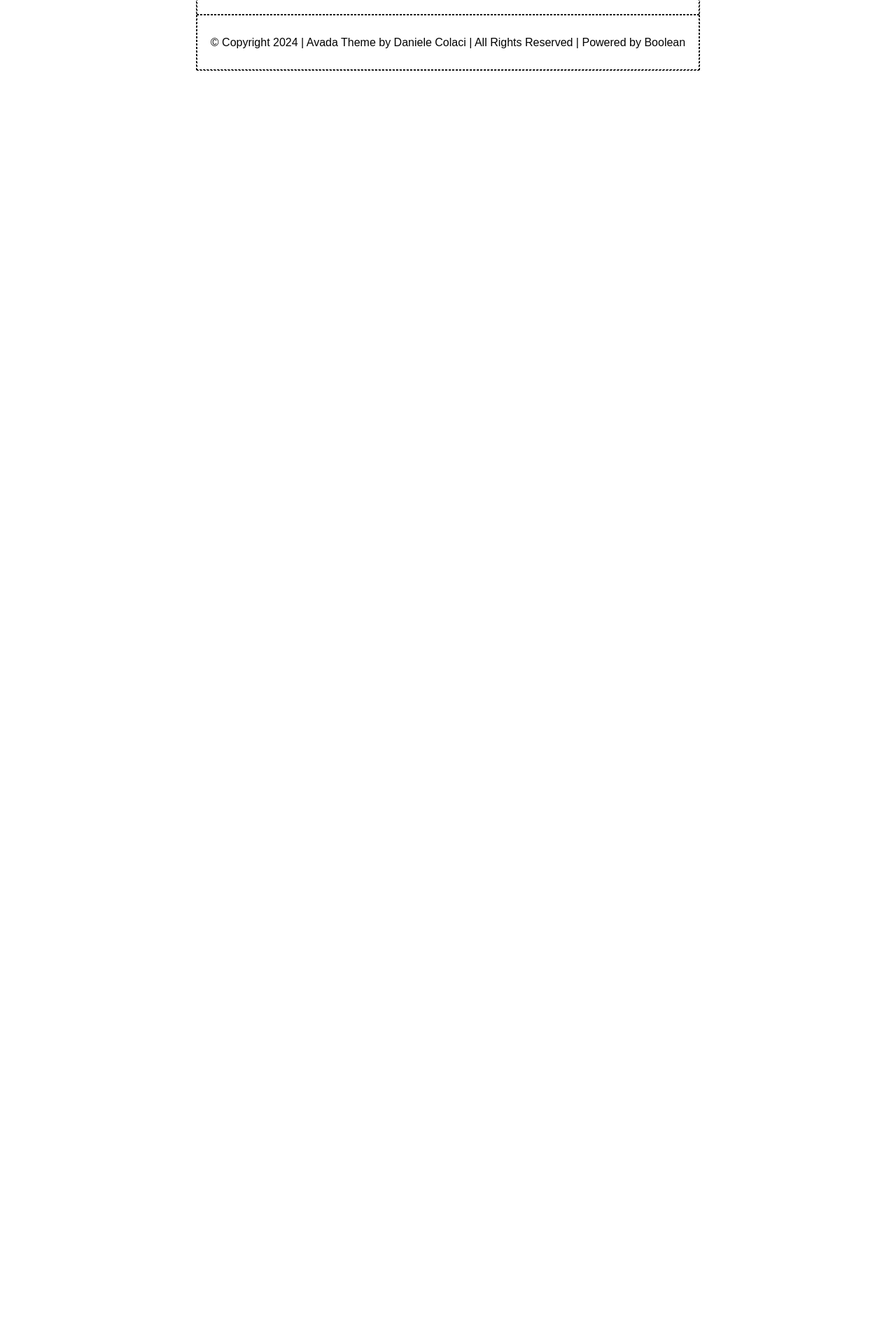
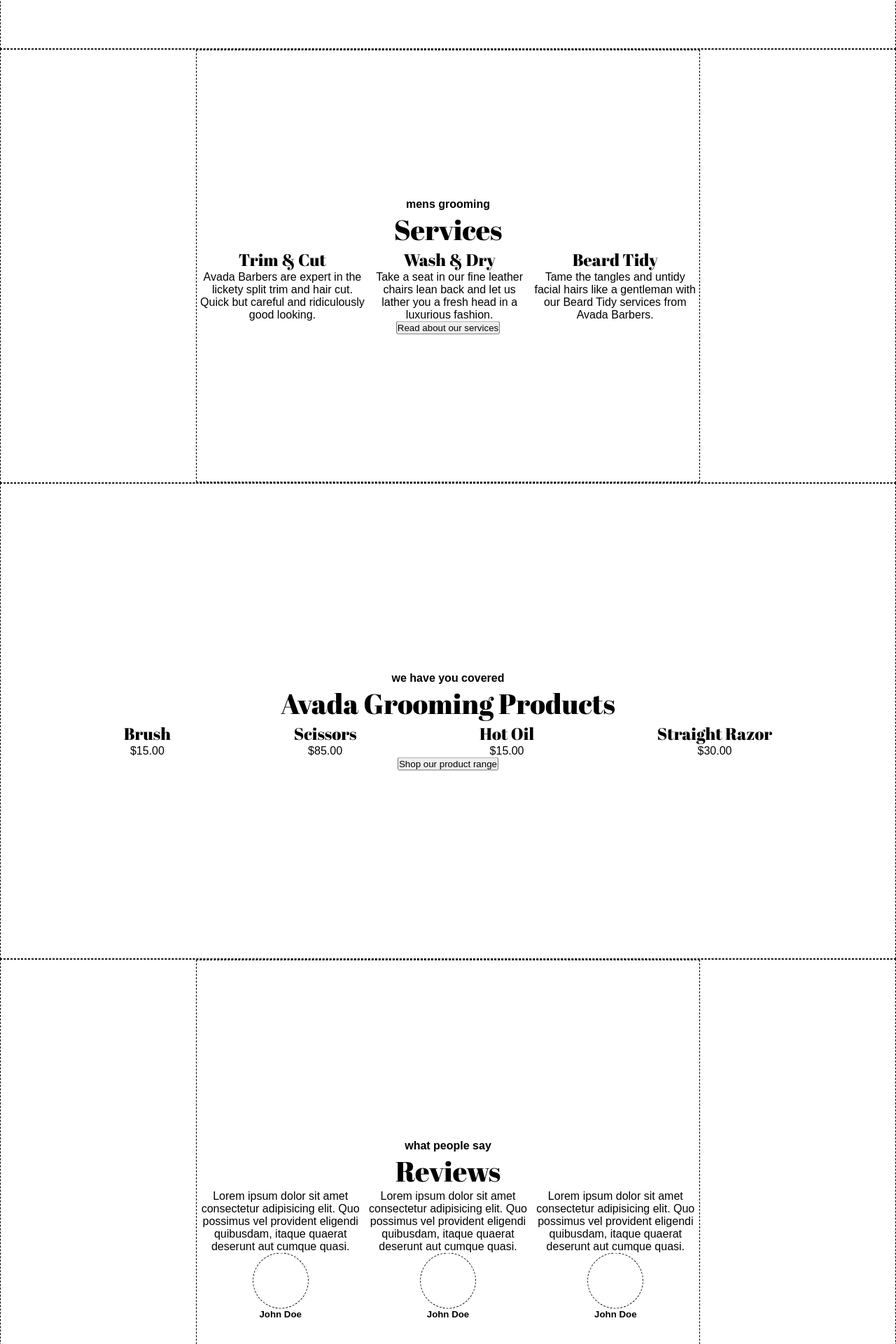
Before and after one commit to danielecolaci/proj-html-vuejs, a Vue app: page / in a window 1280 px wide. Shown: the part 880-2800 px from the top of the page at 70% size. Before the commit the page ends 981 px from the top, so only its background shows below. Built offline with nearby package versions, Linux system fonts and the light colour scheme.

Commit message:
Set layout structure in all sections

```diff
--- a/src/assets/style.css
+++ b/src/assets/style.css
@@ -24,10 +24,6 @@
     font-style: normal;
 }
 
-.flex {
-    display: flex;
-}
-
 .center {
     position: relative;
     top: 50%;
@@ -40,6 +36,23 @@
     width: 720px;
     height: 100%;
     margin: 0 auto;
+}
+
+.text-center {
+    text-align: center;
+}
+
+.flex {
+    display: flex;
+}
+
+.column {
+    flex-direction: column;
+}
+
+.flex-center {
+    align-items: center;
+    justify-content: center;
 }
 
 /* Debug */
@@ -106,16 +119,41 @@
 
 }
 
-.product,
-.contacts {
-    flex-direction: column;
-}
-
 .image {
     width: 150px;
     height: 150px;
 }
 
-.contacts {
-    text-align: center;
+.pro {
+    height: 350px;
 }
+
+.services {
+    height: 620px;
+}
+
+.products {
+    height: 680px;
+
+    .column {
+        height: 100%;
+    }
+}
+
+.reviews {
+    height: 772px;
+}
+
+.blog {
+    height: 682px;
+}
+
+.person {
+    width: 80px;
+    height: 80px;
+    border-radius: 50%;
+}
+
+.product {
+    justify-content: space-evenly;
+}
--- a/src/components/Footer.vue
+++ b/src/components/Footer.vue
@@ -13,21 +13,23 @@
     <footer>
         <div class="container debug">
             <div class="nav debug flex">
-            <div class="product flex debug">
+                <div class="flex debug column">
                     <div class="image debug"></div>
                     <button>Shop our range now</button>
                 </div>
-            <div class="contacts flex debug">
-                <p>Avada Barbers<br>123 New York Street<br>New York City<br>info@yourwebsite.com<br>+1 (555) 555-1212</p>
+                <div class="contacts flex debug text-center column">
+                    <p>Avada Barbers<br>123 New York Street<br>New York City<br>info@yourwebsite.com<br>+1 (555)
+                        555-1212</p>
                     <h3>Follow <i class="fa fa-user" aria-hidden="true"></i></h3>
                 </div>
-            <div class="product flex debug">
+                <div class="flex debug column">
                     <div class="image debug"></div>
                     <button>Shop our range now</button>
                 </div>
             </div>
             <div class="copyright debug">
-            <p class="center">&copy; Copyright 2024 | Avada Theme by Daniele Colaci | All Rights Reserved | Powered by Boolean</p>
+                <p class="center">&copy; Copyright 2024 | Avada Theme by Daniele Colaci | All Rights Reserved | Powered
+                    by Boolean</p>
             </div>
         </div>
     </footer>
--- a/src/components/Main.vue
+++ b/src/components/Main.vue
@@ -10,7 +10,145 @@
 </script>
 
 <template>
+    <main>
+        <div class="pro debug">
+            <div class="center section-title">
+                <h4>Award Winning</h4>
+                <h1 class="serif">Pro Barbers</h1>
+                <button>Meet your new barber</button>
+            </div>
+        </div>
 
+        <div class="services debug">
+            <div class="container flex debug column">
+                <div class="center">
+                    <div class="section-title text-center">
+                        <h4>mens grooming</h4>
+                        <h1 class="serif">Services</h1>
+                    </div>
+                    <div class="flex">
+                        <section class="text-center">
+                            <h2 class="serif">Trim & Cut</h2>
+                            <p>Avada Barbers are expert in the lickety split trim and hair cut. Quick but careful and
+                                ridiculously good looking.</p>
+                        </section>
+                        <section class="text-center">
+                            <h2 class="serif">Wash & Dry</h2>
+                            <p>Take a seat in our fine leather chairs lean back and let us lather you a fresh head in a
+                                luxurious fashion.</p>
+                        </section>
+                        <section class="text-center">
+                            <h2 class="serif">Beard Tidy</h2>
+                            <p>Tame the tangles and untidy facial hairs like a gentleman with our Beard Tidy services
+                                from
+                                Avada Barbers.</p>
+                        </section>
+                    </div>
+                    <button>Read about our services</button>
+                </div>
+            </div>
+        </div>
+
+        <div class="products debug">
+            <div class="flex column">
+                <div class="center">
+                    <div class="section-title text-center">
+                        <h4>we have you covered</h4>
+                        <h1 class="serif">Avada Grooming Products</h1>
+                    </div>
+                    <div class="flex product">
+                        <section class="text-center">
+                            <h2 class="serif">Brush</h2>
+                            <p>$15.00</p>
+                        </section>
+                        <section class="text-center">
+                            <h2 class="serif">Scissors</h2>
+                            <p>$85.00</p>
+                        </section>
+                        <section class="text-center">
+                            <h2 class="serif">Hot Oil</h2>
+                            <p>$15.00</p>
+                        </section>
+                        <section class="text-center">
+                            <h2 class="serif">Straight Razor</h2>
+                            <p>$30.00</p>
+                        </section>
+                    </div>
+                    <button>Shop our product range</button>
+                </div>
+            </div>
+        </div>
+
+        <div class="reviews debug">
+            <div class="container flex debug column">
+                <div class="center">
+                    <div class="section-title text-center">
+                        <h4>what people say</h4>
+                        <h1 class="serif">Reviews</h1>
+                    </div>
+                    <div class="flex">
+                        <section class="text-center flex column flex-center">
+                            <p>Lorem ipsum dolor sit amet consectetur adipisicing elit. Quo possimus vel provident
+                                eligendi
+                                quibusdam, itaque quaerat deserunt aut cumque quasi.</p>
+                            <div class="person debug"></div>
+                            <h5>John Doe</h5>
+                        </section>
+
+                        <section class="text-center flex column flex-center">
+                            <p>Lorem ipsum dolor sit amet consectetur adipisicing elit. Quo possimus vel provident
+                                eligendi
+                                quibusdam, itaque quaerat deserunt aut cumque quasi.</p>
+                            <div class="person debug"></div>
+                            <h5>John Doe</h5>
+                        </section>
+
+                        <section class="text-center flex column flex-center">
+                            <p>Lorem ipsum dolor sit amet consectetur adipisicing elit. Quo possimus vel provident
+                                eligendi
+                                quibusdam, itaque quaerat deserunt aut cumque quasi.</p>
+                            <div class="person debug"></div>
+                            <h5>John Doe</h5>
+                        </section>
+                    </div>
+                </div>
+            </div>
+        </div>
+
+        <div class="blog debug">
+
+            <div class="container flex debug column">
+                <div class="center">
+                    <div class="section-title text-center">
+                        <h4>tales from the barber shop</h4>
+                        <h1 class="serif">Recent Blog Post</h1>
+                    </div>
+                    <div class="flex">
+                        <section class="text-center">
+                            <h2 class="serif">Avada Barbers Now Open</h2>
+                            <p>Lorem ipsum dolor sit amet consectetur adipisicing elit. Expedita cumque at architecto
+                                qui,
+                                repellat optio.</p>
+                        </section>
+                        <section class="text-center">
+                            <h2 class="serif">Choosing The Right Barber</h2>
+                            <p>Lorem ipsum dolor sit amet consectetur adipisicing elit. Expedita cumque at architecto
+                                qui,
+                                repellat optio.</p>
+                        </section>
+                        <section class="text-center">
+                            <h2 class="serif">Quick Service Guide</h2>
+                            <p>Lorem ipsum dolor sit amet consectetur adipisicing elit. Expedita cumque at architecto
+                                qui,
+                                repellat optio.</p>
+                        </section>
+                    </div>
+                    <button>Read more from our blog</button>
+                </div>
+            </div>
+
+        </div>
+    </main>
 </template>
 
 <style scoped></style>
```
Lines whose indentation alone changed are shown as unchanged.
